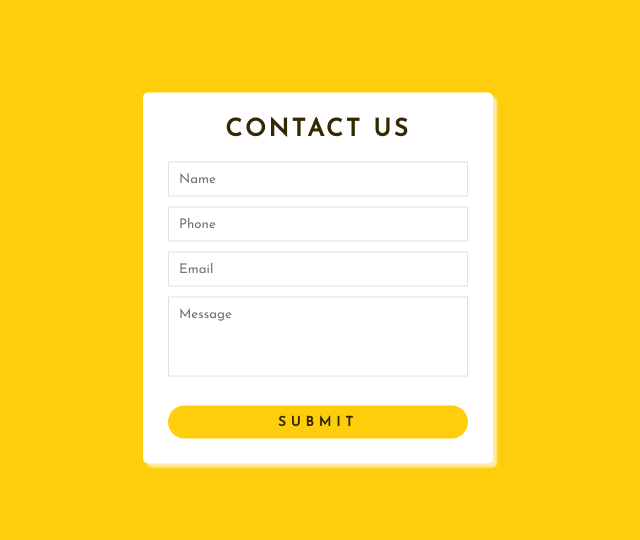
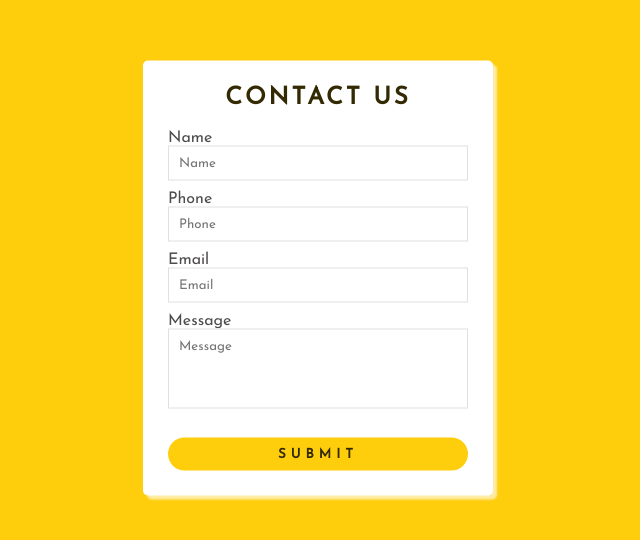
Before and after one commit to mubeen-barcha/form-validation, a plain HTML site: page index.html in a window 1280 px wide. Shown: the part 122-662 px from the top of the page, without its empty margins (322-962 px from the left). Drawn offline with Linux system fonts and the light colour scheme.

Commit message:
updated 4/21/2022

```diff
--- a/index.html
+++ b/index.html
@@ -10,18 +10,25 @@
 <div class="wrapper">
   <h2>Contact us</h2>
   <div id="error_message"></div>
-  <form id="myform" onsubmit="return validate();">
+  <form id="myform" onsubmit=" validate();">
     <div class="input_field">
+        <span>Name</span>
         <input type="text" placeholder="Name" id="name">
     </div>
 
     <div class="input_field">
+        <span>Phone</span>
+
         <input type="text" placeholder="Phone" id="phone">
     </div>
     <div class="input_field">
+        <span>Email</span>
+
         <input type="text" placeholder="Email" id="email">
     </div>
     <div class="input_field">
+        <span>Message</span>
+
         <textarea placeholder="Message" id="message"></textarea>
     </div>
     <div class="btn">
--- a/index.js
+++ b/index.js
@@ -9,7 +9,7 @@ function validate(){
 
     var text;
     if(name.length < 5){
-      text = "Please Enter valid Name";
+      text = "Please Enter valid FullName";
       error_message.innerHTML = text;
       return false;
     }
--- a/styles.css
+++ b/styles.css
@@ -36,6 +36,9 @@ body{
 .wrapper .input_field{
   margin-bottom: 10px;
 }
+span{
+  color:#4d4b4b;
+}
 
 .wrapper .input_field input[type="text"],
 .wrapper textarea{
```
